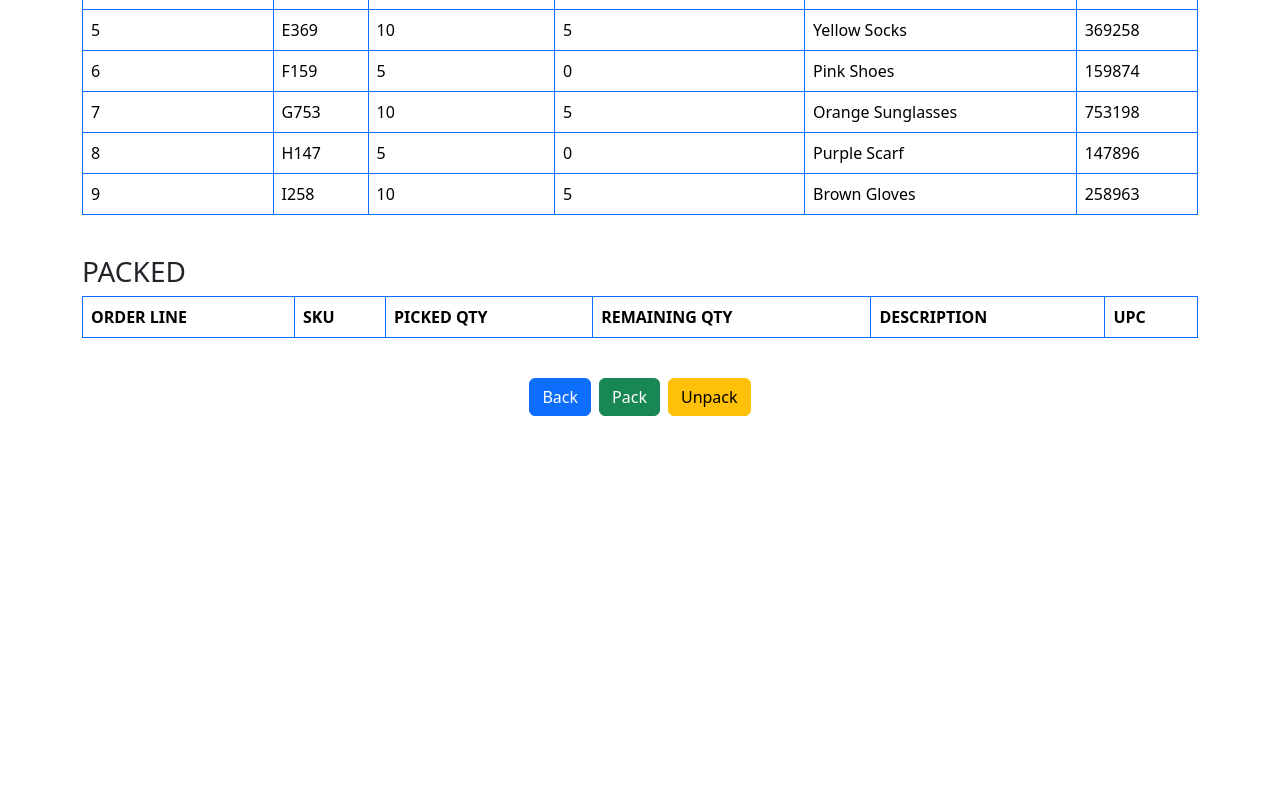
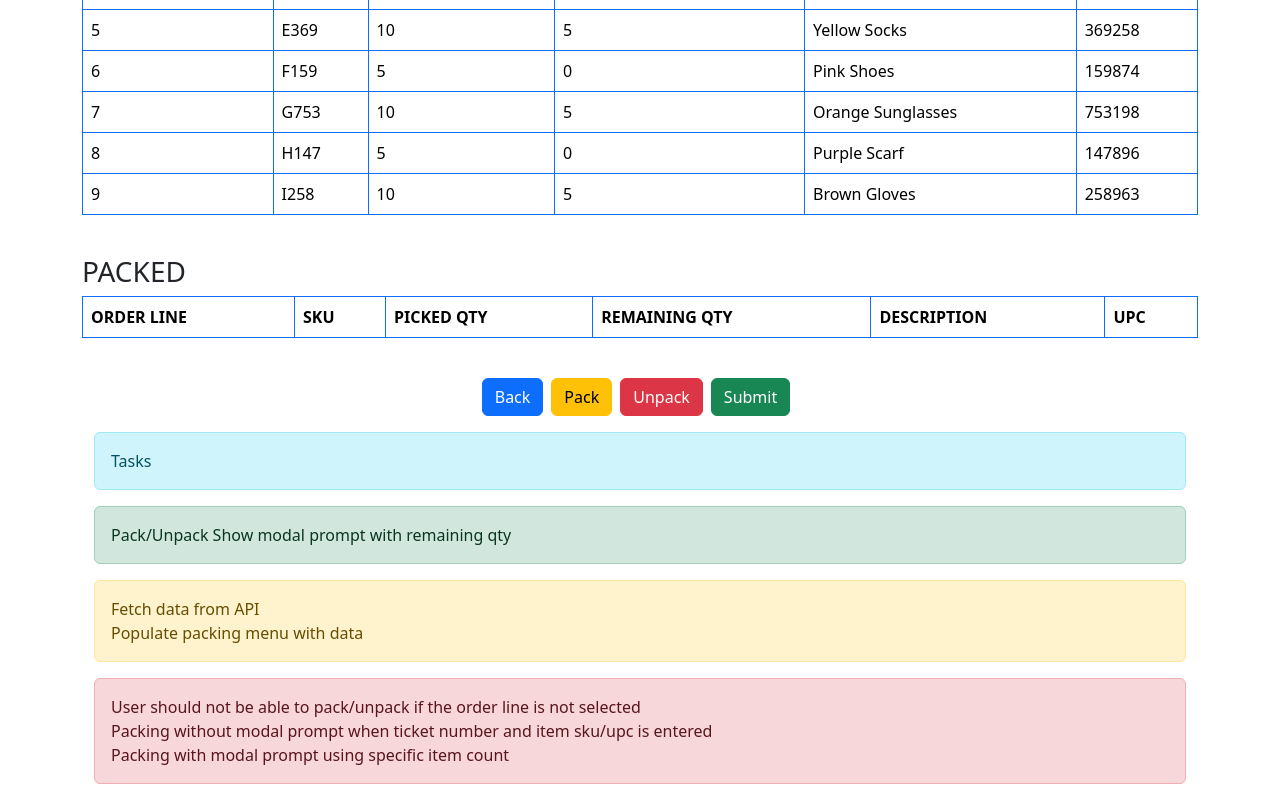
Before and after one commit to shafiqimtiaz/cesium-packing, a React (Create React App) app: page /packing in a window 1280 px wide. Shown: the part 586-1386 px from the top of the page. Before the commit the page ends 1018 px from the top, so only its background shows below. Built offline with nearby package versions, Linux system fonts and the light colour scheme.

Commit message:
fix pack unpack modal

```diff
--- a/src/components/Packing.js
+++ b/src/components/Packing.js
@@ -7,49 +7,63 @@ import "../styles/table.css"
 export const Packing = () => {
 
     const [selectedOrderLine, setSelectedOrderLine] = useState();
+    const [pickData, setPickData] = useState(JSONpickData);
     const [packData, setPackData] = useState([]);
-    const [pickData, setPickData] = useState(JSONpickData);
 
     const [showModal, setShowModal] = useState(false);
+    const [isOrderLinePacked, setIsOrderLinePacked] = useState(false);
 
     const header = ["Order Line", "SKU", "Picked Qty", "Remaining Qty", "Description", "UPC"];
 
+    // Issue
     const toggleRow = (orderLine) => {
-        if (selectedOrderLine === orderLine) {
+        if (selectedOrderLine !== orderLine) {
+            setSelectedOrderLine(orderLine);
+        } else {
             setSelectedOrderLine(null);
-        } else {
-            setSelectedOrderLine(orderLine);
         }
     }
 
-    const packRow = () => {
-        setPackData(Array.of(pickData[selectedOrderLine], ...packData,));
-        pickData.splice(selectedOrderLine, 1);
+    // Issue
+    const pack = (row, check) => {
+        if (selectedOrderLine !== null) {
+            let temp = Array.of(...packData, row);
+            setPackData(temp.sort((a, b) => a.orderLine > b.orderLine));
+            pickData.splice(pickData.indexOf(row), 1);
             setSelectedOrderLine(null);
-        setShowModal(false)
+            setShowModal(false);
         }
-    const unPackRow = () => {
-        setPickData(Array.of(packData[selectedOrderLine], ...pickData,));
-        packData.splice(selectedOrderLine, 1);
-        console.log(packData);
+    }
+
+    const unPack = (row, check) => {
+        if (selectedOrderLine !== null) {
+            let temp = Array.of(...pickData, row);
+            setPickData(temp.sort((a, b) => a.orderLine > b.orderLine));
+            packData.splice(packData.indexOf(row), 1);
             setSelectedOrderLine(null);
         }
+    }
 
-    const Action = () => {
+
     const navigate = useNavigate();
     const navigateToMenu = () => {
         navigate('/');
     };
 
-        const showModal = () => {
+    const showModalPromt = () => {
         setShowModal(true);
-        }
+    };
 
+    const Action = (prop) => {
         return (
-            <div className="container text-center mb-3">
+            <div
+                className="container text-center mb-3"
+            // style={{ position: "fixed", bottom: "0px", right: "0px" }}
+            >
                 <button className="btn btn-primary mr-2" onClick={navigateToMenu}>Back</button>
-                <button className="btn btn-success mx-2" onClick={showModal}>Pack</button>
-                <button className="btn btn-warning mr-2" onClick={unPackRow}>Unpack</button>
+                <button className="btn btn-warning mx-2" onClick={showModalPromt}>Pack</button>
+                <button className="btn btn-danger mr-2" onClick={() => unPack(prop.data)}>Unpack</button>
+                <button className="btn btn-success mx-2" >Submit</button>
             </div>
         );
     }
@@ -70,7 +84,7 @@ export const Packing = () => {
                         <div className="modal-body">
                             <div className="input-group">
                                 <span className="input-group-text">Item Count</span>
-                                <input type="text" className="form-control" id="itemCount" placeholder={prop.data !== undefined ? prop.data.remainingQty : ""} />
+                                <input type="text" className="form-control" id="itemCount" defaultValue={prop.data !== undefined ? prop.data.remainingQty : ""} />
                             </div>
                         </div>
                         <div className="modal-footer">
@@ -82,7 +96,7 @@ export const Packing = () => {
                             >
                                 Close
                             </button>
-                            <button type="button" className="btn btn-primary" onClick={packRow}>
+                            <button type="button" className="btn btn-primary" onClick={() => pack(prop.data)}>
                                 Pack
                             </button>
                         </div>
@@ -104,10 +118,10 @@ export const Packing = () => {
         );
     };
 
-    const TableBody = (data) => {
-        const rows = data.prop.map((row, index) => {
-            // has issues with the selectedOrderLine
+    const TableBody = (prop) => {
+        const rows = prop.data.map((row, index) => {
             return (
+                // Issue
                 <tr key={index} className={row.orderLine === selectedOrderLine ? 'table-active' : ''}
                     onClick={() => toggleRow(row.orderLine)}>
                     <td>{row.orderLine}</td>
@@ -123,8 +137,36 @@ export const Packing = () => {
         return <tbody>{rows}</tbody>;
     };
 
+
+    const Alert = () => {
+        return (
+            <div className="container">
+                <div className="alert alert-info" role="alert">
+                    Tasks
+                </div>
+                <div className="alert alert-success" role="alert">
+                    Pack/Unpack
+                    Show modal prompt with remaining qty
+                </div>
+                <div className="alert alert-warning" role="alert">
+                    Fetch data from API<br />
+                    Populate packing menu with data
+                </div>
+                <div className="alert alert-danger" role="alert">
+                    User should not be able to pack/unpack if the order line is not selected<br />
+                    Packing without modal prompt when ticket number and item sku/upc is entered<br />
+                    Packing with modal prompt using specific item count
+                </div>
+            </div>
+        )
+    };
+
+    const filterdPickData = pickData.filter(data => data.orderLine === selectedOrderLine);
+    const filterdPackData = packData.filter(data => data.orderLine === selectedOrderLine);
+
     return (
         <Layout title="Packing" className="container table-responsive">
+            {showModal ? <Modal data={filterdPickData[0]} /> : null}
             <p className="lead">Please scan or enter Items to proceed</p>
             <div className="row">
                 <div className="col-6">
@@ -155,17 +197,17 @@ export const Packing = () => {
             <h3>PENDING</h3>
             <table className="table table-bordered table-hover border-primary">
                 <TableHeader />
-                <TableBody prop={pickData} />
+                <TableBody data={pickData} />
             </table>
             <br />
             <h3>PACKED</h3>
             <table className="table table-bordered table-hover border-primary">
                 <TableHeader />
-                <TableBody prop={packData} />
+                <TableBody data={packData} />
             </table>
             <br />
-            <Action />
-            <Modal data={pickData[selectedOrderLine - 1]} />
+            <Action data={filterdPickData[0] !== undefined ? filterdPickData[0] : filterdPackData[0]} />
+            <Alert />
         </Layout>
     );
 };
```
Lines whose indentation alone changed are shown as unchanged.
